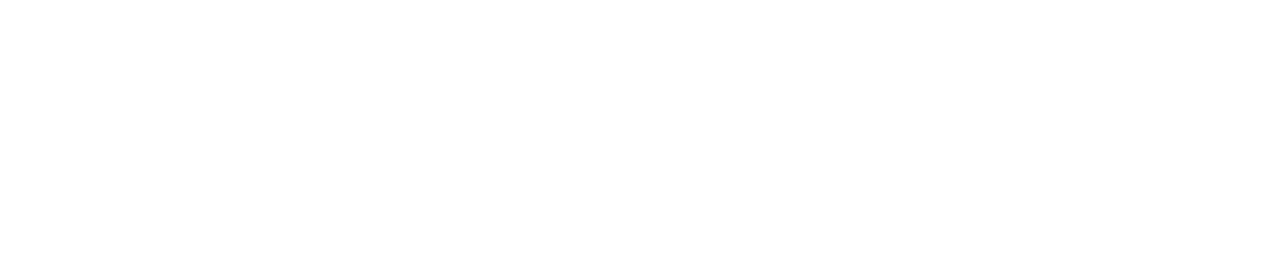
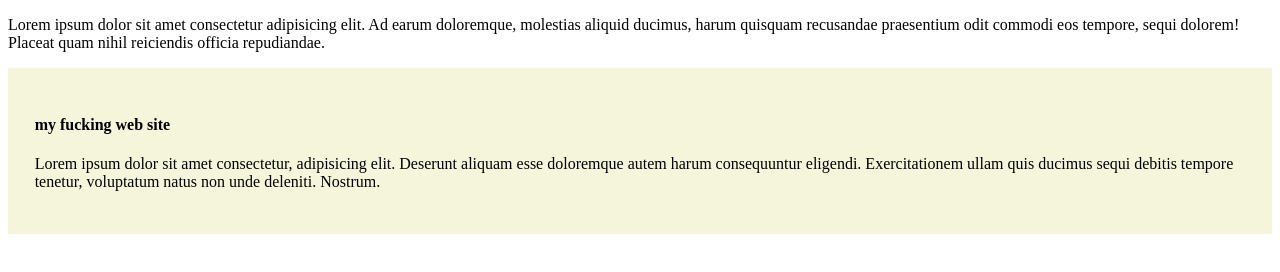
Before and after one commit to Mahedi-Mahid/my-frist-github-repo, a plain HTML site: page index.html in a window 1280 px wide. Drawn offline with Linux system fonts and the light colour scheme.

Commit message:
added the frist blog

```diff
--- a/index.html
+++ b/index.html
@@ -4,6 +4,12 @@
     <meta charset="UTF-8">
     <meta name="viewport" content="width=device-width, initial-scale=1.0">
     <title>my frist ever git repo </title>
+    <p> Lorem ipsum dolor sit amet consectetur adipisicing elit. Ad earum doloremque, molestias aliquid ducimus, harum quisquam recusandae praesentium odit commodi eos tempore, sequi dolorem! Placeat quam nihil reiciendis officia repudiandae.</p>
+    <div>
+<h4> my fucking web site </h4>
+<p> Lorem ipsum dolor sit amet consectetur, adipisicing elit. Deserunt aliquam esse doloremque autem harum consequuntur eligendi. Exercitationem ullam quis ducimus sequi debitis tempore tenetur, voluptatum natus non unde deleniti. Nostrum.</p>
+<link rel="stylesheet" href="styles/blog.css">
+    </div>
 </head>
 <body>
 
--- /dev/null
+++ b/styles/blog.css
@@ -0,0 +1,4 @@
+div{ background-color: beige;
+padding: 20pt ;
+
+}
```
